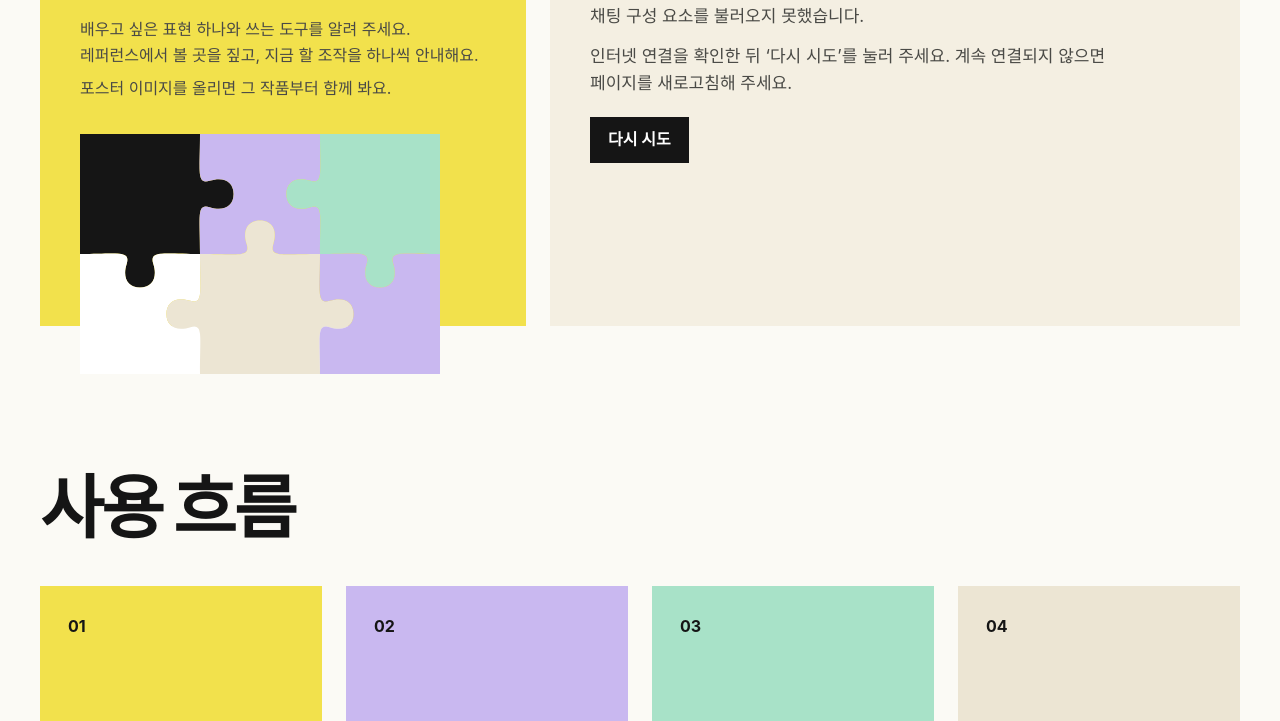
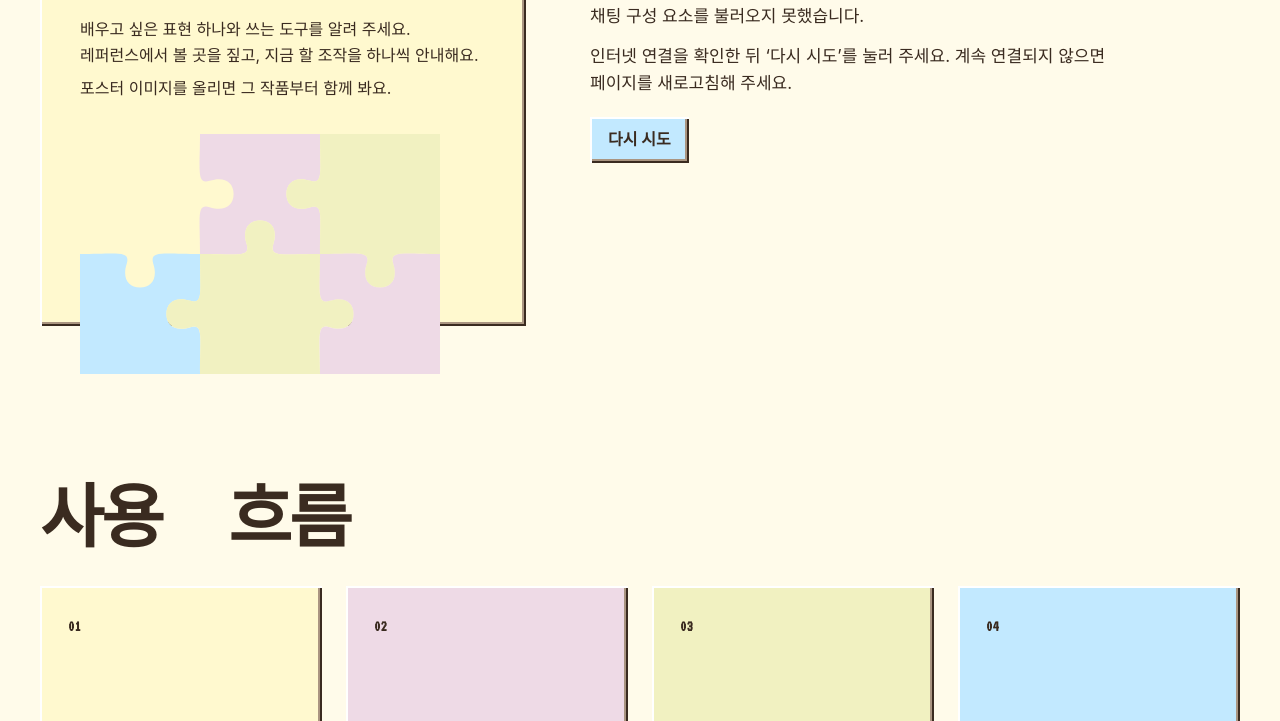
Before and after one commit to hahassi/agenthon, a plain HTML site: page index.html in a window 1280 px wide. Shown: the part 450-1171 px from the top of the page. Drawn offline with Linux system fonts and the light colour scheme; a web font is replaced by a local one.

Commit message:
Update index.html

```diff
--- a/index.html
+++ b/index.html
@@ -6,21 +6,22 @@
   <title>조각연습실 — 디자인 한 조각씩 직접 만들어 보는 연습</title>
   <meta name="description" content="좋아하는 디자인에서 한 조각을 골라 직접 만들어 봐요.">
   <link rel="preconnect" href="https://cdn.jsdelivr.net" crossorigin>
-  <link rel="stylesheet" href="https://cdn.jsdelivr.net/gh/orioncactus/pretendard@v1.3.9/dist/web/variable/pretendardvariable-dynamic-subset.min.css">
+  <link rel="stylesheet" href="https://cdn.jsdelivr.net/gh/fonts-archive/Galmuri11/subsets/Galmuri11-dynamic-subset.css">
+  <link rel="stylesheet" href="https://fonts.googleapis.com/css2?family=Press+Start+2P&amp;family=VT323&amp;display=swap">
   <style>
     :root {
-      --lemon: #F2E14C;
-      --lemon-h: #F7EC86;
-      --lavender: #C9B8F0;
-      --lavender-h: #DACCF6;
-      --mint: #A8E2C8;
-      --mint-h: #C3ECD9;
-      --paper: #ECE5D3;
-      --paper-h: #F4EFE2;
-      --bg: #FBFAF5;
-      --white: #FFFFFF;
-      --ink: #151515;
-      --ink-2: #4A4A46;
+      --lemon: #FFF9CF;
+      --lemon-h: #FFFBEA;
+      --lavender: #EEDAE6;
+      --lavender-h: #FFFBEA;
+      --mint: #F1F1C1;
+      --mint-h: #FFFBEA;
+      --paper: #C2E9FF;
+      --paper-h: #FFFBEA;
+      --bg: #FFFBEA;
+      --white: #FFFBEA;
+      --ink: #3A2B20;
+      --ink-2: #3A2B20;
       --error: #B3261E;
       --font: "Pretendard Variable", Pretendard, "SUIT Variable", SUIT, -apple-system, BlinkMacSystemFont, "Apple SD Gothic Neo", "Noto Sans KR", "Malgun Gothic", sans-serif;
       --gutter: 24px;
@@ -158,7 +159,7 @@
       background: var(--ink); color: var(--white);
       transition: background-color .15s, color .15s;
     }
-    .btn:hover { background: #3A3A37; }
+    .btn:hover { background: #533E30; }
     .btn--light { background: var(--white); color: var(--ink); }
     .btn--light:hover { background: var(--paper-h); }
     .chat-bar .btn { margin-left: auto; }
@@ -376,7 +377,40 @@
     #history-content { display: grid; gap: 8px; }
     #history-content p { margin: 0; padding: 8px 12px; background: var(--paper-h); white-space: pre-wrap; overflow-wrap: anywhere; }
     #history-content p[data-user="true"] { background: var(--lavender); }
-</style>
+    /* Retro Windows — typography, palette and beveled controls */
+    :root {
+      --retro-navy: #3A2B20;
+      --retro-blue: #C2E9FF;
+      --retro-display: "Press Start 2P", Galmuri11, "Malgun Gothic", sans-serif;
+      --retro-raised: inset 2px 2px #fff, inset -2px -2px #3A2B20, inset -4px -4px #AA9581;
+      --retro-inset: inset 2px 2px #AA9581, inset -2px -2px #fff;
+    }
+    .title, .section-head h2 { font-family: var(--retro-display); }
+    .eyebrow, .flow-step .num { font-family: VT323, Galmuri11, monospace; }
+    .intro, .chat, .mock, .flow-step, .chat-history { box-shadow: var(--retro-raised); }
+    .chat-bar { background: var(--retro-navy); color: var(--white); }
+    .conn { background: var(--paper-h); color: var(--ink); }
+    .btn, .prompt, .nav a, .ref, #history-list button, #webchat .ac-pushButton {
+      background-color: var(--paper); color: var(--ink);
+      box-shadow: var(--retro-raised); border-radius: 0;
+    }
+    .btn:hover, .btn--light:hover, .prompt:not([aria-disabled="true"]):hover,
+    .nav a:hover, .ref:hover { background-color: var(--paper-h); color: var(--retro-navy); }
+    .btn:active, .prompt:not([aria-disabled="true"]):active, .nav a:active,
+    .ref[aria-pressed="true"], #history-list button[aria-pressed="true"] {
+      box-shadow: var(--retro-inset);
+    }
+    .chat-body, .ref-img { box-shadow: var(--retro-inset); }
+    .badge, .skip { background: var(--retro-navy); color: var(--white); }
+    .piece[aria-pressed="true"] path, .piece[aria-current="true"] path { fill: var(--retro-navy); }
+    .section-head h2, .stage-head h3 { color: var(--retro-navy); }
+    :focus-visible { outline-color: var(--retro-navy); }
+    .chat-bar :focus-visible { outline-color: var(--white); }
+    @media (max-width: 760px) {
+      .chat-controls { min-width: 0; }
+      .chat-bar { flex-wrap: wrap; }
+    }
+  </style>
 </head>
 <body>
   <a class="skip" href="#chat">대화창으로 바로 가기</a>
@@ -509,11 +543,6 @@
     </section>
   </main>
 
-  <footer class="site-footer">
-    <div class="grid">
-      <p>조각연습실 · 대화는 Copilot Studio 에이전트와 연결되어 있어요. 태그 판과 조각 보드는 화면 시안이에요.</p>
-    </div>
-  </footer>
 
   <dialog class="chat-history" id="history-dialog" aria-labelledby="history-title">
     <div class="history-heading">
@@ -586,7 +615,7 @@
 
     // hero: 3x2 pieces assembling once
     const hero = document.getElementById("hero-svg");
-    const heroColors = ["#151515", "var(--lavender)", "var(--mint)", "var(--white)", "var(--paper)", "var(--lavender)"];
+    const heroColors = ["var(--lemon)", "var(--lavender)", "var(--mint)", "var(--paper)", "var(--mint)", "var(--lavender)"];
     const reduce = window.matchMedia("(prefers-reduced-motion: reduce)").matches;
     if (!reduce) hero.classList.add("assemble");
     jigsaw(3, 2, 120).forEach((p, i) => {
@@ -751,8 +780,8 @@
         next: "부제를 제목 아래 4열 너비에 맞춰 보기" },
       { name: "보색\n대비", tool: "Photoshop",
         before: bars(R(14,24,80,22,"#E6E6E6")+R(14,120,50,6,"#E6E6E6"), "#8FA3B8"),
-        after: bars(R(14,24,80,22,"#F2E14C")+R(14,120,50,6,"#F2E14C"), "#2B3FD9"),
-        settings: [["배경색", "#8FA3B8 → #2B3FD9"], ["제목색", "#E6E6E6 → #F2E14C"], ["채도", "+35"]],
+        after: bars(R(14,24,80,22,"#D4D0C8")+R(14,120,50,6,"#D4D0C8"), "#2B3FD9"),
+        settings: [["배경색", "#8FA3B8 → #2B3FD9"], ["제목색", "#E6E6E6 → #D4D0C8"], ["채도", "+35"]],
         next: "보색 면적을 7:3으로 줄여 보기" },
       { name: "겹침", tool: "Photoshop",
         before: bars(R(30,30,60,70,"#A8A8A0")+R(14,116,92,18), "#FFFFFF"),
@@ -760,18 +789,18 @@
         settings: [["레이어 순서", "글자 위 → 글자 일부 사진 뒤"], ["마스크", "없음 → 사진 윤곽"]],
         next: "겹친 뒤에도 제목이 읽히는지 작은 화면에서 확인하기" },
       { name: "그리드\n정렬", tool: "Figma",
-        before: bars(R(10,20,60,14)+R(24,48,70,6)+R(18,62,50,6)+R(36,110,60,30,"#C9B8F0"), "#FFFFFF"),
-        after: bars(R(12,20,60,14)+R(12,48,70,6)+R(12,62,50,6)+R(12,110,96,30,"#C9B8F0"), "#FFFFFF"),
+        before: bars(R(10,20,60,14)+R(24,48,70,6)+R(18,62,50,6)+R(36,110,60,30,"#B7D6ED"), "#FFFFFF"),
+        after: bars(R(12,20,60,14)+R(12,48,70,6)+R(12,62,50,6)+R(12,110,96,30,"#B7D6ED"), "#FFFFFF"),
         settings: [["레이아웃 그리드", "없음 → 12열, 간격 24px"], ["시작선", "4곳 → 1곳"]],
         next: "이미지 오른쪽 끝도 열 경계에 맞추기" },
       { name: "단색\n블록", tool: "Figma",
         before: bars(R(0,0,60,80,"#E7A1A1")+R(60,0,60,80,"#9FC3E7")+R(0,80,60,80,"#E7D59F")+R(60,80,60,80,"#B7E79F"), "#FFFFFF"),
-        after: bars(R(0,0,120,80,"#F2E14C")+R(0,80,72,80,"#C9B8F0")+R(72,80,48,80,"#A8E2C8")+R(10,20,80,18), "#FFFFFF"),
+        after: bars(R(0,0,120,80,"#D4D0C8")+R(0,80,72,80,"#B7D6ED")+R(72,80,48,80,"#C7D3DB")+R(10,20,80,18), "#FFFFFF"),
         settings: [["색 수", "4 → 3"], ["블록 면적 비율", "1:1:1:1 → 5:3:2"]],
         next: "가장 작은 블록에 날짜 정보 담기" },
       { name: "질감", tool: "Photoshop",
-        before: bars(R(14,24,80,20), "#ECE5D3"),
-        after: bars('<filter id="nz"><feTurbulence baseFrequency=".9" numOctaves="2"/><feColorMatrix values="0 0 0 0 .08 0 0 0 0 .08 0 0 0 0 .08 0 0 0 .35 0"/></filter><rect width="120" height="160" filter="url(#nz)"/>' + R(14,24,80,20), "#ECE5D3"),
+        before: bars(R(14,24,80,20), "#C0C0C0"),
+        after: bars('<filter id="nz"><feTurbulence baseFrequency=".9" numOctaves="2"/><feColorMatrix values="0 0 0 0 .08 0 0 0 0 .08 0 0 0 0 .08 0 0 0 .35 0"/></filter><rect width="120" height="160" filter="url(#nz)"/>' + R(14,24,80,20), "#C0C0C0"),
         settings: [["노이즈", "0% → 6%"], ["혼합 모드", "표준 → 곱하기"], ["적용 범위", "배경만"]],
         next: "질감 대신 망점 패턴으로 바꿔 비교하기" }
     ];
@@ -872,36 +901,36 @@
     const styleOptions = {
       rootHeight: "100%",
       primaryFont: getComputedStyle(document.documentElement).getPropertyValue("--font").trim(),
-      accent: "#151515",
-      backgroundColor: "#FFFFFF",
-      bubbleBackground: "#F4EFE2",
+      accent: "#3A2B20",
+      backgroundColor: "#FFFBEA",
+      bubbleBackground: "#FFF9CF",
       bubbleBorderWidth: 0,
       bubbleBorderRadius: 0,
-      bubbleTextColor: "#151515",
-      bubbleFromUserBackground: "#C9B8F0",
+      bubbleTextColor: "#3A2B20",
+      bubbleFromUserBackground: "#C2E9FF",
       bubbleFromUserBorderWidth: 0,
       bubbleFromUserBorderRadius: 0,
-      bubbleFromUserTextColor: "#151515",
+      bubbleFromUserTextColor: "#3A2B20",
       bubbleMaxWidth: 640,
       botAvatarInitials: "조각",
-      botAvatarBackgroundColor: "#F2E14C",
+      botAvatarBackgroundColor: "#EEDAE6",
       userAvatarInitials: "나",
-      userAvatarBackgroundColor: "#A8E2C8",
+      userAvatarBackgroundColor: "#F1F1C1",
       hideUploadButton: false,
-      sendBoxBackground: "#FFFFFF",
-      sendBoxTextColor: "#151515",
-      sendBoxButtonColor: "#151515",
-      sendBoxButtonColorOnHover: "#151515",
-      sendBoxButtonShadeColorOnHover: "#F2E14C",
-      sendBoxBorderTop: "solid 2px #ECE5D3",
+      sendBoxBackground: "#FFFBEA",
+      sendBoxTextColor: "#3A2B20",
+      sendBoxButtonColor: "#3A2B20",
+      sendBoxButtonColorOnHover: "#3A2B20",
+      sendBoxButtonShadeColorOnHover: "#FFF9CF",
+      sendBoxBorderTop: "solid 2px #EEDAE6",
       sendBoxHeight: 56,
       suggestedActionLayout: "flow",
-      suggestedActionBackgroundColor: "#FFFFFF",
-      suggestedActionBackgroundColorOnHover: "#F2E14C",
-      suggestedActionBorderColor: "#151515",
+      suggestedActionBackgroundColor: "#FFFBEA",
+      suggestedActionBackgroundColorOnHover: "#FFF9CF",
+      suggestedActionBorderColor: "#3A2B20",
       suggestedActionBorderRadius: 0,
-      suggestedActionTextColor: "#151515",
-      transcriptVisualKeyboardIndicatorColor: "#151515"
+      suggestedActionTextColor: "#3A2B20",
+      transcriptVisualKeyboardIndicatorColor: "#3A2B20"
     };
 
     const historyKey = "jogak-chat-history-v1";
```
